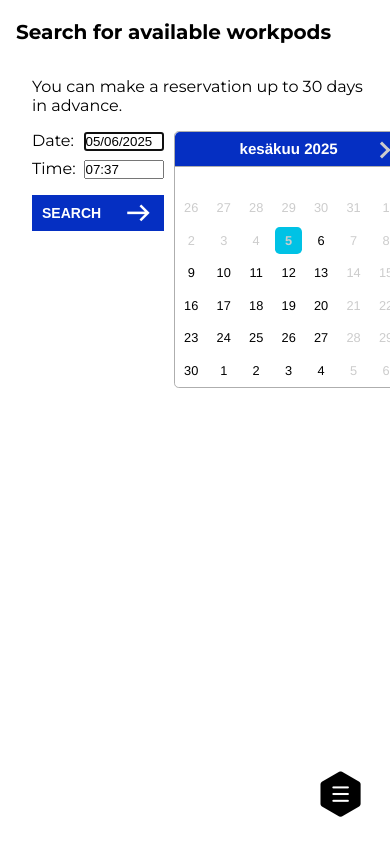
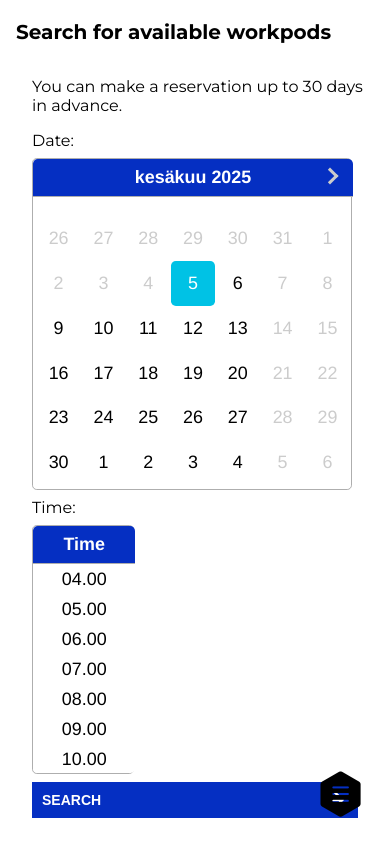
Before and after one commit to oskarisuonpaa/work-pod-end-user-interface, a React (Vite) app in the folder app/: page /search in a window 390 px wide. Shown: the top 856 px of the page. Built offline with nearby package versions, Linux system fonts and the light colour scheme; no server answers; sample sign-in values are in the browser's storage.

Commit message:
Modified search page for mobile UX

```diff
--- a/app/src/components/Search/Search.css
+++ b/app/src/components/Search/Search.css
@@ -8,6 +8,14 @@
     grid-template-columns: max-content max-content;
 }
 
+@media (max-width: 30em) {
+    .search-form {
+        display: flex;
+        flex-direction: column;
+        gap: 0.5rem;
+        padding: 1rem;
+    }
+}
 .last-row {
     grid-row: 4;
     grid-column-start: 1;
@@ -26,12 +34,20 @@
     position: absolute;
     top: 0;
 }
+@media (max-width: 30em) {
 .react-datepicker__input-container input{
-    width: 6em;
+    width: 100%;
+    font-size: 2rem;
+    height: 3rem;
+    padding: 0.5rem;
+    box-sizing: border-box;
+
+}
 }
 
 .custom-calendar {
-    width: clamp(230px, 230px, 400px);
+    width: 25em;
+    height: 26em;
     padding: 0;
 
     .react-datepicker__day--selected {
@@ -57,6 +73,31 @@
     .react-datepicker__month-container {
         padding: 0;
         margin: 0;
+        width: 25em;
+    }
+    .react-datepicker__week {
+        padding: 0;
+        margin: 0;
+    }
+    .react-datepicker__day {
+        padding: 0;
+        padding-top: 0.5em;
+        margin: 0;
+        width: 2.5em;
+        height: 2.5em;
+        font-size: 1.4em;
+        font-weight: 500;
+        text-align: center;
+    }
+    .react-datepicker__day--disabled {
+        font-weight: 100;
+    }
+    .react-datepicker__day-name {
+        padding: 0;
+        margin: 0;
+        width: 2.5em;
+        font-size: 1.4em;
+        font-weight: 600;
     }
 
     .react-datepicker__header {
@@ -67,9 +108,9 @@
         padding: 0;
         margin: 0;
     }
-
     .react-datepicker__current-month {
         color: white;
+        font-size: 1.4em;
     }
 
     .react-datepicker__day-name {
@@ -81,18 +122,41 @@
 .react-datepicker__time-container {
     padding: 0;
     margin: 0;
+    width: 8em;
 }
 
 .custom-time {
     padding: 0;
     margin: 0;
+    width: 8em;
 
     .react-datepicker__header {
         background-color: var(--blue);
+        width: 8em;
+        margin: 0;
     }
 
     .react-datepicker-time__header {
         color: white;
+        text-align: center;
+        margin:0;
+        font-size: 1.4em;
+    }
+    .react-datepicker__time-container {
+        width: 8em;
+        margin: 0;
+
+    }
+    .react-datepicker__time-box {
+        width: 8em !important;
+        margin: 0;
+        padding: 0;
+    }
+    ul.react-datepicker__time-list {
+        width: 8em;
+        margin: 0;
+        padding: 0;
+        font-size: 1.4em;
     }
 
     .react-datepicker__time-container .react-datepicker__time .react-datepicker__time-box ul.react-datepicker__time-list li.react-datepicker__time-list-item:hover {
--- a/app/src/components/Search/index.tsx
+++ b/app/src/components/Search/index.tsx
@@ -9,6 +9,7 @@ import PageWrapper from "../PageWrapper";
 import "react-datepicker/dist/react-datepicker.css";
 import "./Search.css";
 import ActionButton from "@components/ActionButton";
+import useIsSmallScreen from "@hooks/useIsSmallScreen.ts";
 
 registerLocale("fi", fi);
 setDefaultLocale("fi");
@@ -17,11 +18,13 @@ const Search = () => {
   const [startDate, setStartDate] = useState<Date | null>(new Date());
   const navigate = useNavigate();
   const { t } = useTranslation();
+  const isSmallScreen = useIsSmallScreen();
 
   const isWeekday = (date: Date) => {
     const day = getDay(date);
     return day !== 0 && day !== 6;
   };
+
   const handleSubmit = (event: React.FormEvent) => {
     event.preventDefault();
     const now = new Date();
@@ -40,18 +43,18 @@ const Search = () => {
       <p id="search-info">{t("search-reservation-info")}</p>
       <form id="searchForm" onSubmit={handleSubmit} className="search-form">
         <label htmlFor="date">{t("date")}:</label>
-
         <DatePicker
           id="date"
           selected={startDate}
           onChange={(date) => setStartDate(date)}
           includeDateIntervals={[
-              { start: new Date(), end: addDays(new Date(), 30) },
+            { start: new Date(new Date().setHours(0, 0, 0, 0)), end: addDays(new Date(new Date().setHours(0, 0, 0, 0)), 30) },
           ]}
           showPopperArrow={false}
           filterDate={isWeekday}
           dateFormat="dd/MM/yyyy"
           selectsDisabledDaysInRange
+          inline={isSmallScreen}
           popperPlacement={"right-start"}
           autoFocus
           calendarClassName="custom-calendar"
@@ -59,7 +62,6 @@ const Search = () => {
           maxDate={addDays(new Date(), 30)}
         />
         <label htmlFor="time">{t("search-label-time")}:</label>
-
         <DatePicker
           id="time"
           showTimeSelect
@@ -67,8 +69,10 @@ const Search = () => {
           selected={startDate}
           onChange={(time) => setStartDate(time)}
           showTimeSelectOnly
+          inline={isSmallScreen}
           popperPlacement={"right-start"}
           dateFormat="HH:mm"
+          timeIntervals={60}
           calendarClassName="custom-time"
         />
         <ActionButton label={t("search-button")} type="submit" className="last-row" />
--- /dev/null
+++ b/app/src/hooks/useIsSmallScreen.ts
@@ -0,0 +1,15 @@
+import { useState, useEffect } from "react";
+
+function useIsSmallScreen(breakpoint: number = 600) {
+  const [isSmall, setIsSmall] = useState<boolean>(window.innerWidth <= breakpoint);
+
+  useEffect(() => {
+    const handleResize = () => setIsSmall(window.innerWidth <= breakpoint);
+    window.addEventListener("resize", handleResize);
+    return () => window.removeEventListener("resize", handleResize);
+  }, [breakpoint]);
+
+  return isSmall;
+}
+
+export default useIsSmallScreen;
```
Lines whose indentation alone changed are shown as unchanged.
